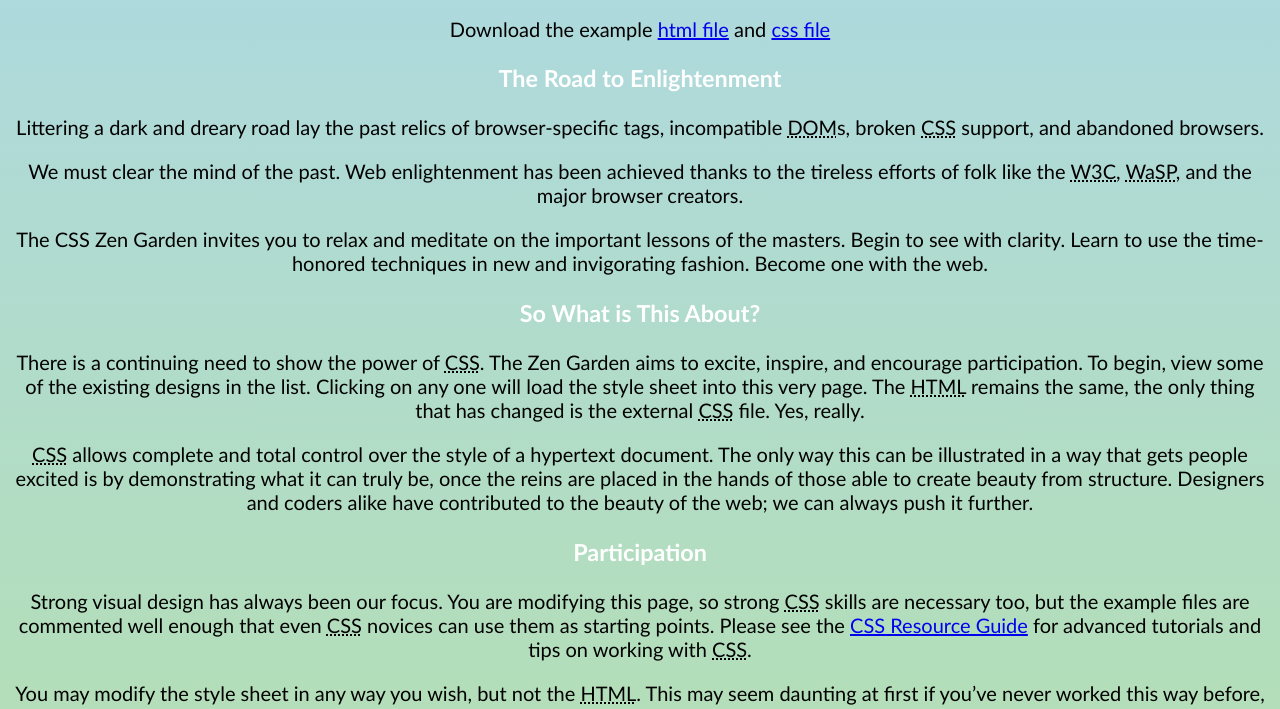
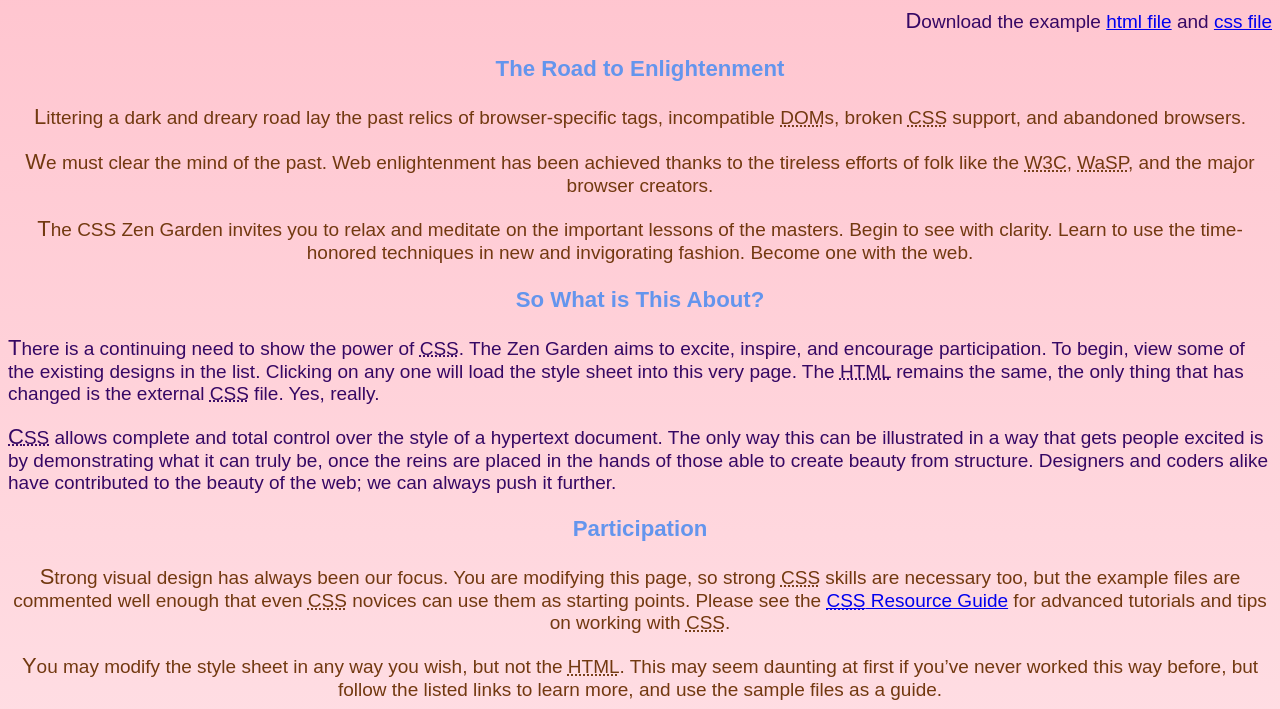
Before and after one commit to Emi55/CSS---Assignement-One, a plain HTML site: page index.html in a window 1280 px wide. Shown: the part 174-883 px from the top of the page. Drawn offline with Linux system fonts and the light colour scheme.

Commit message:
Add files via upload

```diff
--- a/main.css
+++ b/main.css
@@ -1,25 +1,52 @@
+header{
+    background-image: url(image/leaf.jpg);
+}
+    body  {
+        background: linear-gradient(to bottom, pink 0%, white 100%);
+        font-family: Cute Font,sans-serif;
+        font-size: 19px;
+    }
+    p::first-letter{
+        font-size:22px;
+      }
 
-    body  {
-        background: linear-gradient(to top, rgb(188, 230, 125) 0%, lightblue 100%);
-        font-family: 'Gill Sans', 'Gill Sans MT', Calibri, 'Trebuchet MS', sans-serif;
-        font-size: 20px;
-        background-image: url(../image/"coconut.jpg")
-    }
-    h1,h2,h3{
-       color:#ffffff;
+  h3{
+       color: cornflowerblue;
     }
 
+   p{
+    color: rgb(114, 57, 16);
+}
    h1,h2{
+       color: darkorange;
        text-align: center;
    }
-
+   p:hover{
+       background-color: indianred;
+   }
+section{
+    text-align: center;
+}
    ul{
        column-count: 3;
-       margin-right: 0vw;
+       list-style-type: circle;
    }
-   h3 + id + ul{
-       text-align: center;
-   }
-   section {
-       text-align: center;
-   }
+
+    .benefits > p{
+        text-align: right;
+        color:rgb(54, 8, 100);
+    }
+
+    .explanation > p{
+        text-align: left;
+        color: rgb(54, 8, 100);
+    }
+
+    .summary > p{
+        text-align: right;
+        color: rgb(54, 8, 100);
+    }
+
+    ul > li :nth-child(1){
+        color: rgb(202, 77, 18);
+    }
```
